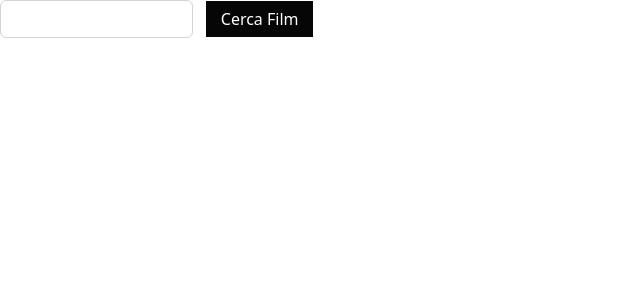
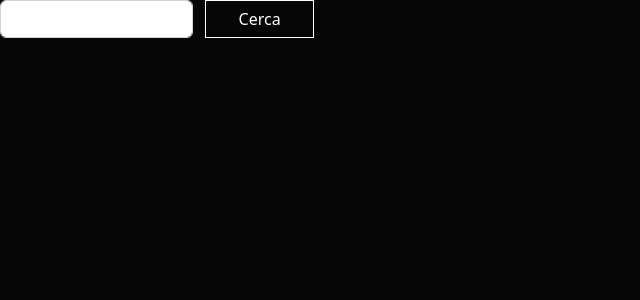
Before and after one commit to Andrea-lulli/vue-boolflix, a Vue app: page / in a window 1280 px wide. Shown: the top 300 px of the page, without its empty margins (0-640 px from the left). Built offline with nearby package versions, Linux system fonts and the light colour scheme.

Commit message:
mod colori

```diff
--- a/src/App.vue
+++ b/src/App.vue
@@ -2,7 +2,7 @@
   <div id="app">
     <div class="row">
       <HeaderComp @inputSearch="nomeMethods" />
-      <button class="col-1 button-cerca" @click="SceltaFilm()">Cerca Film</button>
+      <button class="col-1 button-cerca" @click="SceltaFilm()">Cerca</button>
     </div>
     <MainComp :CardFilm="ListaFilm" />
   </div>
@@ -51,7 +51,7 @@ export default {
 
 <style lang="scss">
 body{
-  background-color: rgb(6, 6, 6);
+  background-color: rgb(6, 6, 6)!important;
 }
 
 .button-cerca{
--- /dev/null
+++ b/src/components/CardSerieComp.vue
@@ -0,0 +1,15 @@
+<template>
+    <div>
+
+    </div>
+</template>
+
+<script>
+    export default {
+        name: "CardSerieComp"
+    }
+</script>
+
+<style lang="scss" scoped>
+
+</style>
--- a/src/components/MainComp.vue
+++ b/src/components/MainComp.vue
@@ -3,18 +3,24 @@
     <CardComp v-for="(elem, index) in CardFilm"
           :key="index"
           :CardFilm="elem"/>
+
+          <CardSerieComp/>
+
   </div>
 </template>
 
 <script>
-import CardComp from "./CardComp.vue";
+import CardComp from "./CardComp.vue"
+import CardSerieComp from "./CardSerieComp.vue"
 
 export default {
   name: "MainComp",
 
   components: {
     CardComp,
+    CardSerieComp,
   },
+
    props: {
     CardFilm: Array,
 
```
